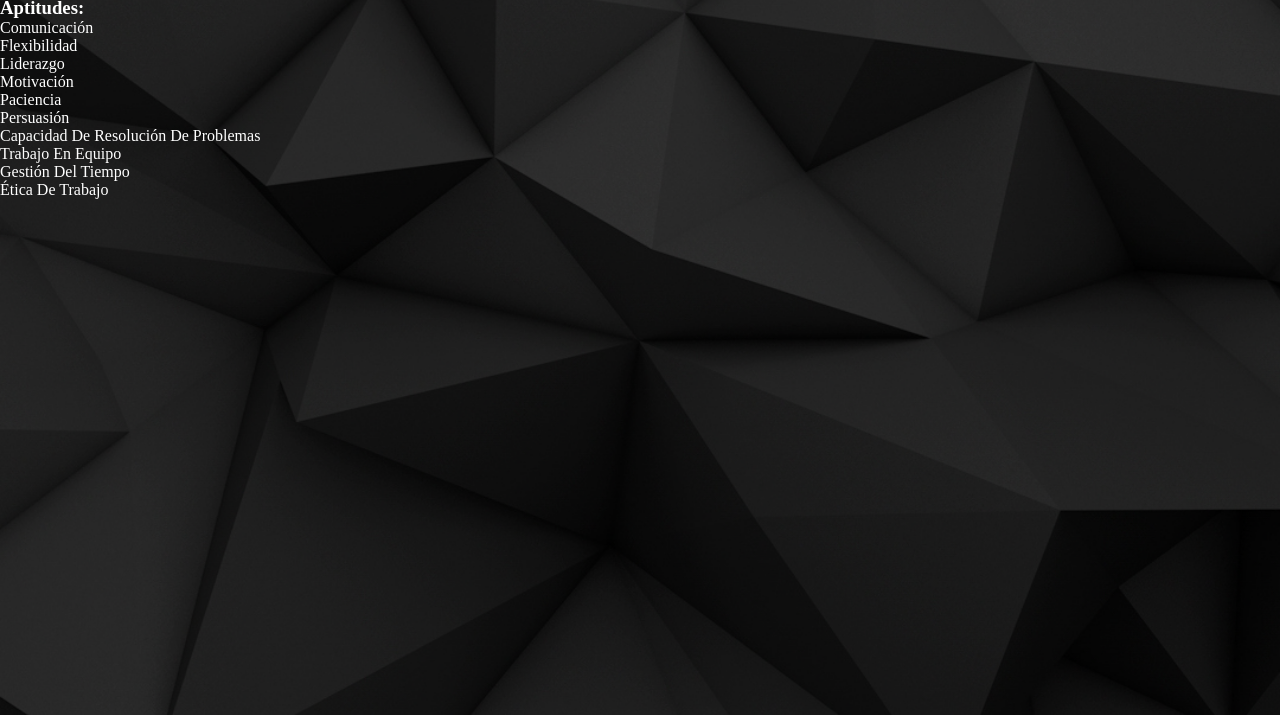
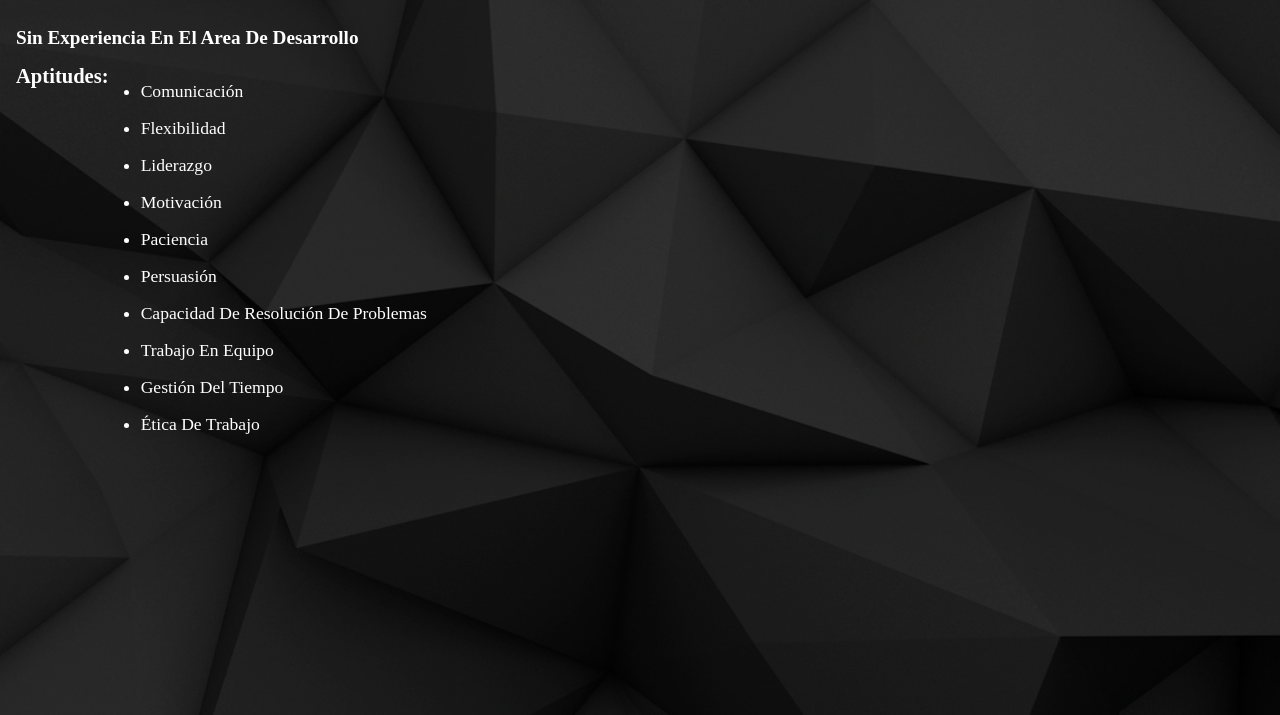
Before and after one commit to Bustagar/Bustagar.github.io, a plain HTML site: page experiencia.html in a window 1280 px wide. Shown: the part 85-800 px from the top of the page. Drawn offline with Linux system fonts and the light colour scheme.

Commit message:
modificacion completa de experiencia en css

```diff
--- a/Assets/Style.css
+++ b/Assets/Style.css
@@ -186,19 +186,37 @@ object{
 }
 .imagenes img{
     width: 15rem;
-}
-/* MOBILE */
-@media screen and (min-width: 320px) and (max-width: 740px) {
-}
-
-/* TABLET */
-@media screen and (min-width:741px) and (max-width:930px){
-
+    height: 10rem;
 }
 
 
+/* EXPERIENCIA */
 
-/* ESCRITORIO */
-@media screen and (min-width:931px){
-
+.detalle3{
+    width: auto;
+    height: auto;
+    display: flex;
+    justify-content: center;
+    align-items: flex-start;
+    flex-direction: column;
 }
+.experiencia{
+    width: auto;
+    height: auto;
+    margin: 3rem 0rem 0rem 1rem;
+    font-size: 1.2rem;
+    font-weight: bold;
+}
+.lista{
+    width: auto;
+    height: auto;
+    display: flex;
+    margin: 1rem;
+    font-size: 1.1rem;
+}
+ul{
+    margin-left: 2rem;
+}
+ul li{
+    margin-top: 1rem;
+}
--- a/experiencia.html
+++ b/experiencia.html
@@ -15,7 +15,7 @@
     <header class="titulo">
         <h1>experiencia</h1>
     </header>
-    <main>
+    <main class="detalle3">
         <div class="experiencia">
             <p>sin experiencia en el area de desarrollo</p>
         </div>
```
